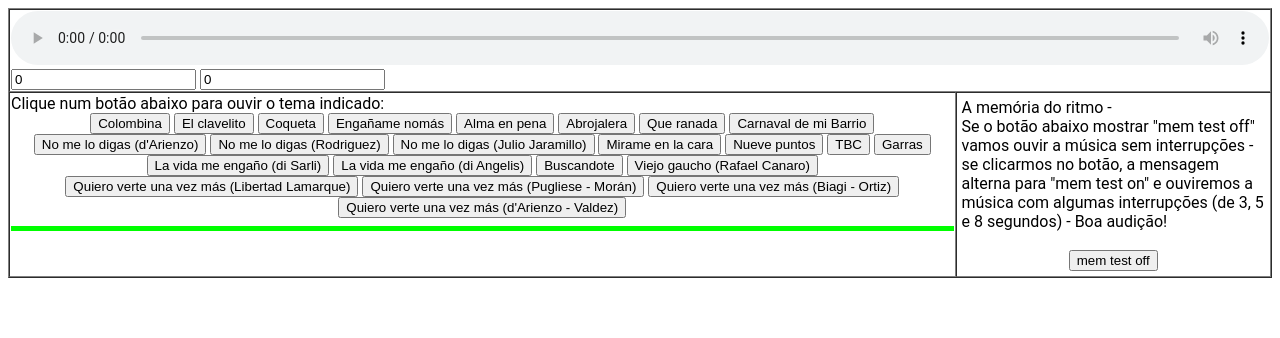
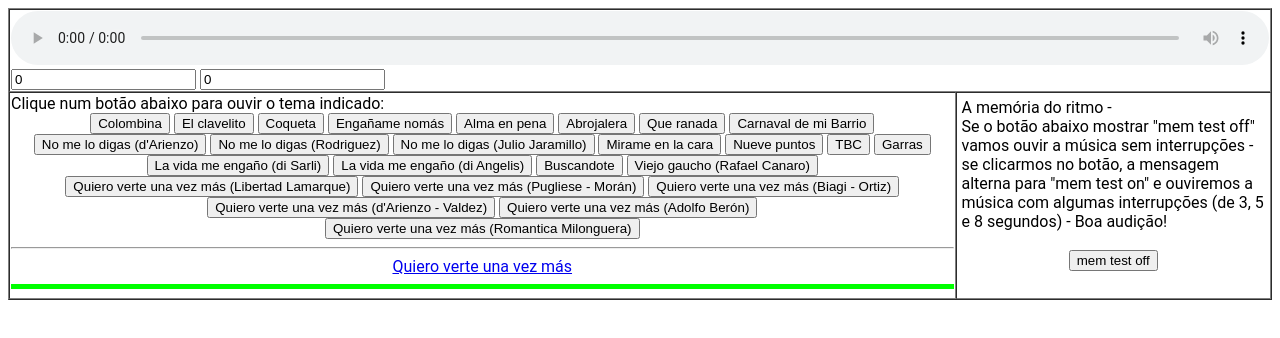
Before and after one commit to pedroccpimenta/Agosto2023, a plain HTML site: page memoriaritmo.htm in a window 1280 px wide. Drawn offline with Linux system fonts and the light colour scheme.

Commit message:
:notes: Quiero verte una vez más

```diff
--- a/memoriaritmo.htm
+++ b/memoriaritmo.htm
@@ -49,7 +49,7 @@ function aplay(url)
 	<tr><td valign=top>
 
     Clique num botão abaixo para ouvir o tema indicado:<bR><center>
-
+<div id=vetrina>
     <button onclick="aplay(this.value)" value='mp3/Colombina.mp3'>Colombina</button>
     <button onclick="aplay(this.value)" value='mp3/Rodolfo Biagi - El Clavelito (Hugo Duval).mp3'>El clavelito</button>
     <button onclick="aplay(this.value)" value='mp3/Orquesta Típica Victor - Coqueta.mp3'>Coqueta</button>
@@ -74,15 +74,22 @@ function aplay(url)
     <button onclick="aplay(this.value)" value="mp3/Quiero verte una vez mas/Rafael Canaro - Viejo gaucho (Luis Scalon).mp3">Viejo gaucho (Rafael Canaro)</button>
     <button onclick="aplay(this.value)" value="mp3/Quiero verte una vez mas/Libertad Lamarque - Quiero verte una vez más.mp3">Quiero verte una vez más (Libertad Lamarque)</button>
 
-
     <button onclick="aplay(this.value)" value="mp3/Quiero verte una vez mas/Pugliese - Quiero verte una vez más (Alberto Morán).mp3">Quiero verte una vez más (Pugliese - Morán)</button>
 
     <button onclick="aplay(this.value)" value="mp3/Quiero verte una vez mas/Rodolfo Biagi - Quiero verte una vez más (Jorge Ortiz).mp3">Quiero verte una vez más (Biagi - Ortiz)</button><center>
 
-    <button onclick="aplay(this.value)" value="mp3/Quiero verte una vez mas/Juan d'Arienzo - Quiero verte una vez más (Jorge Valdez).mp3">Quiero verte una vez más (d'Arienzo - Valdez)</button><center>
+    <button onclick="aplay(this.value)" value="mp3/Quiero verte una vez mas/Juan d'Arienzo - Quiero verte una vez más (Jorge Valdez).mp3">Quiero verte una vez más (d'Arienzo - Valdez)</button>
 
+    <button onclick="aplay(this.value)" value="mp3/Quiero verte una vez mas/Adolfo Berón - Quiero verte una vez más.mp3">Quiero verte una vez más (Adolfo Berón)</button><center>
 
-    <center>
+    <button onclick="aplay(this.value)" value="mp3/Quiero verte una vez mas/Romantica Milonguera - Quiero verte una vez más.mp3">Quiero verte una vez más (Romantica Milonguera)</button>
+
+<hr>
+<a href='https://www.youtube.com/watch?v=ERy0-kSxx5U' target='*'>Quiero verte una vez más</a>
+</div>
+
+<center>
+
 
 
     <hr color=lime style='height: 3px;'>
```
Also changed, not shown: 2 other files.
